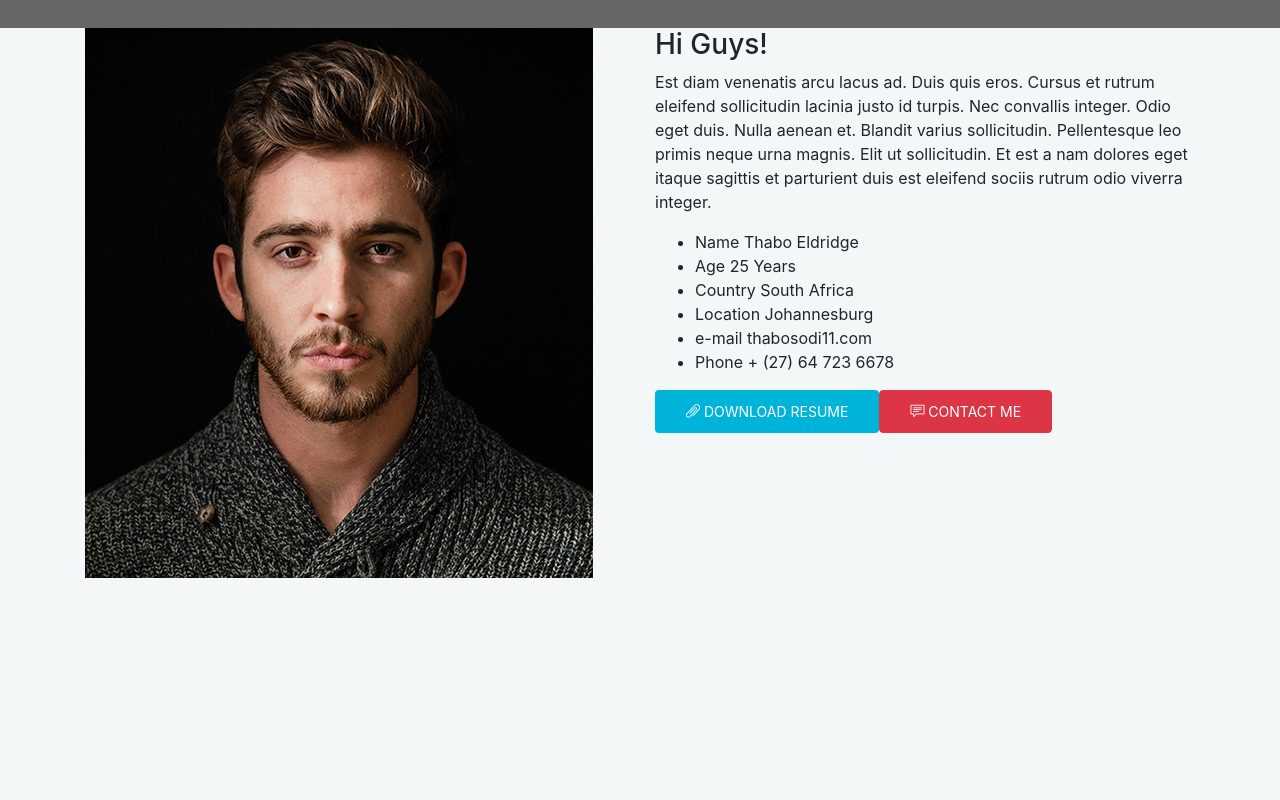
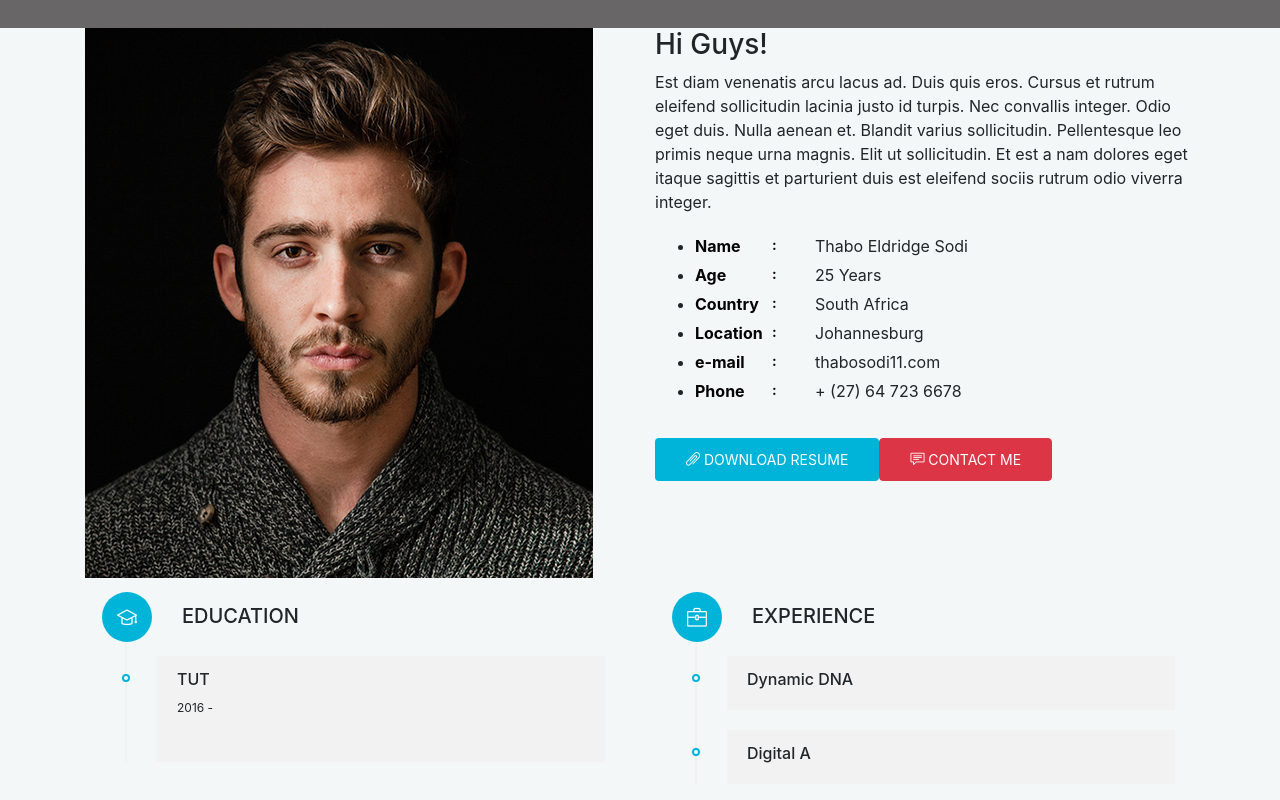
Before and after one commit to thabo11-hub/webportfolio, an Angular app in the folder cv/: page / in a window 1280 px wide. Shown: the part 564-1364 px from the top of the page. Before the commit the page ends 1142 px from the top, so only its background shows below. Built offline with nearby package versions, Linux system fonts and the light colour scheme.

Commit message:
education section

```diff
--- a/cv/src/app/app.component.html
+++ b/cv/src/app/app.component.html
@@ -118,3 +118,4 @@
 
 </header>
 <app-section></app-section>
+<app-education></app-education>
--- a/cv/src/app/app.component.scss
+++ b/cv/src/app/app.component.scss
@@ -325,85 +325,6 @@ a.back-to-top:hover, a.back-to-top:focus {
   font-weight: 700;
 }
 
-/* Resume */
-.timeline {
-  position: relative;
-}
-
-.timeline .timelin-title {
-  font-size: 20px;
-  text-transform: uppercase;
-  margin-left: 25px;
-}
-
-.timeline li {
-  padding: 0 20px 20px 30px;
-  list-style: none;
-  border-left: 2px solid #f1f1f1;
-}
-
-.timeline li .content-text {
-  background: #f2f2f2;
-  padding: 20px;
-}
-
-.timeline li .line-title {
-  font-size: 16px;
-  line-height: 6px;
-}
-
-.timeline li span {
-  font-size: 12px;
-  padding: 9px 0;
-  display: block;
-}
-
-.timeline li .line-text {
-  color: #888;
-  line-height: 18px;
-}
-
-.timeline li:first-child:before {
-  border: 0;
-  background: none;
-  position: relative;
-}
-
-.timeline li:last-child {
-  padding: 0 20px 0px 30px;
-}
-
-.timeline li:before {
-  content: "";
-  border: solid 2px;
-  width: 8px;
-  height: 8px;
-  border-radius: 50px;
-  -moz-border-radius: 50px;
-  -webkit-border-radius: 50px;
-  font-size: 8px;
-  margin-left: -35px;
-  font-weight: 400;
-  background: #fff;
-  display: block;
-  position: absolute;
-  margin-top: 18px;
-  border-color: #00b4d9 !important;
-}
-
-.timeline li:first-child i {
-  font-size: 20px;
-  float: left;
-  margin-left: -30px;
-  line-height: 50px;
-  border-radius: 30px;
-  margin: -12px -55px;
-  background: #00b4d9;
-  color: #fff;
-  width: 50px;
-  height: 50px;
-  text-align: center;
-}
 
 .navbar-brand {
   position: relative;
--- a/cv/src/app/app.module.ts
+++ b/cv/src/app/app.module.ts
@@ -3,12 +3,14 @@ import { BrowserModule } from '@angular/platform-browser';
 
 import { AppRoutingModule } from './app-routing.module';
 import { AppComponent } from './app.component';
-import { SectionComponent } from './components/section/section.component';
+import { SectionComponent } from './components/section/section/section/section.component';
+import { EducationComponent } from './components/section/section/education/education/education.component';
 
 @NgModule({
   declarations: [
     AppComponent,
-    SectionComponent
+    SectionComponent,
+    EducationComponent
   ],
   imports: [
     BrowserModule,
--- /dev/null
+++ b/cv/src/app/components/section/section/education/education/education.component.html
@@ -0,0 +1,49 @@
+<!-- Resume Section Start -->
+<div id="resume" class="section-padding">
+    <div class="container">
+      <div class="row">
+        <div class="col-lg-6 col-md-6 col-sm-6">
+          <div class="education wow fadeInRight" data-wow-delay="0.3s">
+            <ul class="timeline">
+              <li>
+                <i class="icon-graduation"></i>
+                <h2 class="timelin-title">Education</h2>
+              </li>
+              <li>
+                <div class="content-text">
+                  <h3 class="line-title">TUT</h3>
+                  <span>2016 - </span>
+                  <p class="line-text"></p>
+                </div>
+              </li>
+
+            </ul>
+          </div>
+        </div>
+        <div class="col-lg-6 col-md-6 col-sm-6">
+          <div class="experience wow fadeInRight" data-wow-delay="0.6s">
+            <ul class="timeline">
+              <li>
+                <i class="icon-briefcase"></i>
+                <h2 class="timelin-title">Experience</h2>
+              </li>
+              <li>
+                <div class="content-text">
+                  <h3 class="line-title">Dynamic DNA</h3>
+                </div>
+              </li>
+              <li>
+                <div class="content-text">
+                  <h3 class="line-title">Digital A</h3>
+                </div>
+              </li>
+
+            </ul>
+          </div>
+
+
+        </div>
+      </div>
+    </div>
+  </div>
+  <!-- Resume Section End -->
--- /dev/null
+++ b/cv/src/app/components/section/section/education/education/education.component.scss
@@ -0,0 +1,101 @@
+
+/* Resume */
+.timeline {
+    position: relative;
+  }
+
+  .timeline .timelin-title {
+    font-size: 20px;
+    text-transform: uppercase;
+    margin-left: 25px;
+  }
+
+  .timeline li {
+    padding: 0 20px 20px 30px;
+    list-style: none;
+    border-left: 2px solid #f1f1f1;
+  }
+
+  .timeline li .content-text {
+    background: #f2f2f2;
+    padding: 20px;
+  }
+
+  .timeline li .line-title {
+    font-size: 16px;
+    line-height: 6px;
+  }
+
+  .timeline li span {
+    font-size: 12px;
+    padding: 9px 0;
+    display: block;
+  }
+
+  .timeline li .line-text {
+    color: #888;
+    line-height: 18px;
+  }
+
+  .timeline li:first-child:before {
+    border: 0;
+    background: none;
+    position: relative;
+  }
+
+  .timeline li:last-child {
+    padding: 0 20px 0px 30px;
+  }
+
+  .timeline li:before {
+    content: "";
+    border: solid 2px;
+    width: 8px;
+    height: 8px;
+    border-radius: 50px;
+    -moz-border-radius: 50px;
+    -webkit-border-radius: 50px;
+    font-size: 8px;
+    margin-left: -35px;
+    font-weight: 400;
+    background: #fff;
+    display: block;
+    position: absolute;
+    margin-top: 18px;
+    border-color: #00b4d9 !important;
+  }
+
+  .timeline li:first-child i {
+    font-size: 20px;
+    float: left;
+    margin-left: -30px;
+    line-height: 50px;
+    border-radius: 30px;
+    margin: -12px -55px;
+    background: #00b4d9;
+    color: #fff;
+    width: 50px;
+    height: 50px;
+    text-align: center;
+  }
+
+  @keyframes fadeInRight {
+    0% {
+      opacity: 0;
+      -webkit-transform: translateX(20px);
+      -ms-transform: translateX(20px);
+      transform: translateX(20px);
+    }
+
+    100% {
+      opacity: 1;
+      -webkit-transform: translateX(0);
+      -ms-transform: translateX(0);
+      transform: translateX(0);
+    }
+  }
+
+  .fadeInRight {
+    -webkit-animation-name: fadeInRight;
+    animation-name: fadeInRight;
+  }
--- /dev/null
+++ b/cv/src/app/components/section/section/education/education/education.component.ts
@@ -0,0 +1,15 @@
+import { Component, OnInit } from '@angular/core';
+
+@Component({
+  selector: 'app-education',
+  templateUrl: './education.component.html',
+  styleUrls: ['./education.component.scss']
+})
+export class EducationComponent implements OnInit {
+
+  constructor() { }
+
+  ngOnInit(): void {
+  }
+
+}
--- a/cv/src/app/components/section/section.component.html
+++ b/cv/src/app/components/section/section/section/section.component.html
@@ -14,7 +14,7 @@
                 <p>Est diam venenatis arcu lacus ad. Duis quis eros. Cursus et rutrum eleifend sollicitudin lacinia justo id turpis. Nec convallis integer. Odio eget duis. Nulla aenean et. Blandit varius sollicitudin. Pellentesque leo primis neque urna magnis. Elit ut sollicitudin. Et est a nam dolores eget itaque sagittis et parturient duis est eleifend sociis rutrum odio viverra integer.</p>
                 <div class="about-profile">
                   <ul class="admin-profile">
-                    <li><span class="pro-title"> Name </span> <span class="pro-detail">Thabo Eldridge</span></li>
+                    <li><span class="pro-title"> Name </span> <span class="pro-detail">Thabo Eldridge Sodi</span></li>
                     <li><span class="pro-title"> Age </span> <span class="pro-detail">25 Years</span></li>
                     <li><span class="pro-title"> Country </span> <span class="pro-detail">South Africa</span></li>
                     <li><span class="pro-title"> Location </span> <span class="pro-detail">Johannesburg</span></li>
--- a/cv/src/app/components/section/section.component.scss
+++ b/cv/src/app/components/section/section/section/section.component.scss
@@ -1,3 +1,27 @@
+.about-profile{
+    position:relative;
+    margin:20px 0 30px 0
+}
+.about-profile .pro-title{
+    font-weight:700;
+    color:#040404;
+    position:relative;
+    width:120px;
+    display:inline-block;
+    margin-bottom:5px
+}
+.about-profile .pro-title:after{
+    position:absolute;
+    content:':';
+    color:#040404;
+    font-size:14px;
+    left:77px
+}
+.about-profile .admin-sign
+{
+    position:absolute;
+    right:45px;bottom:10px
+}
 
 .section-titile-bg {
     display: inline;
```
Also changed, not shown: cv/src/app/components/section/section/section/section.component.ts (renamed from cv/src/app/components/section/section.component.ts), 2 other files (tests, documents, lock files or other folders).
